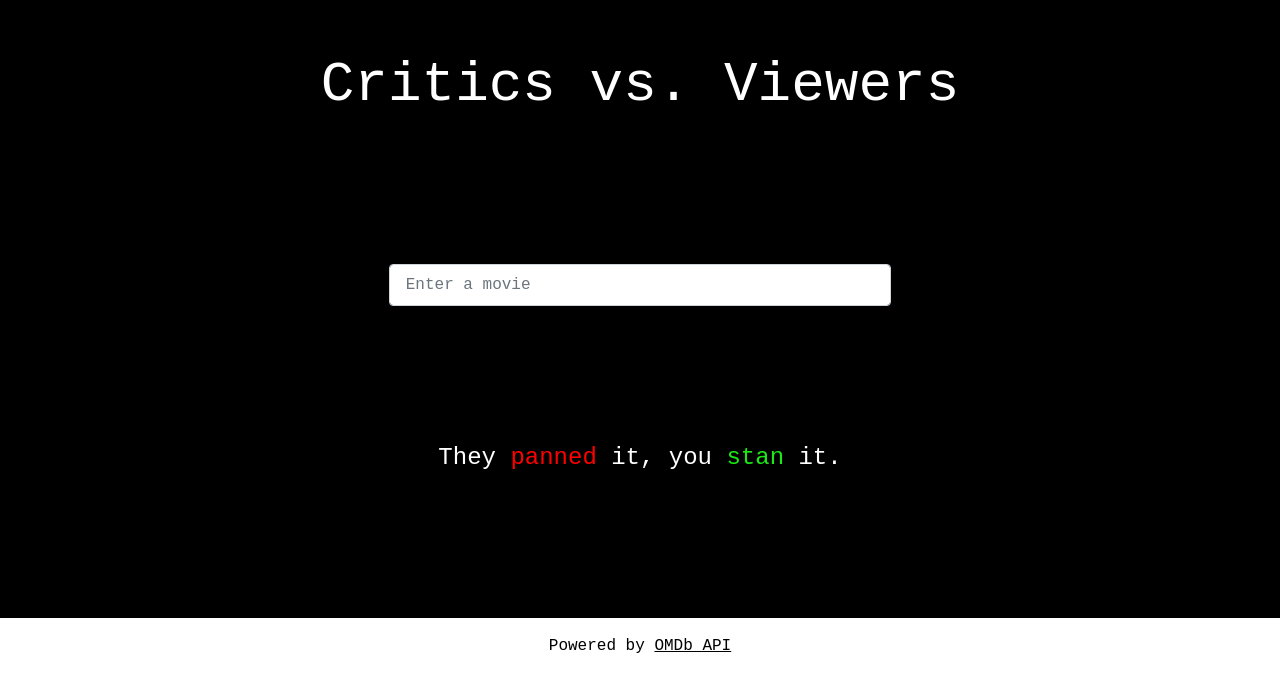
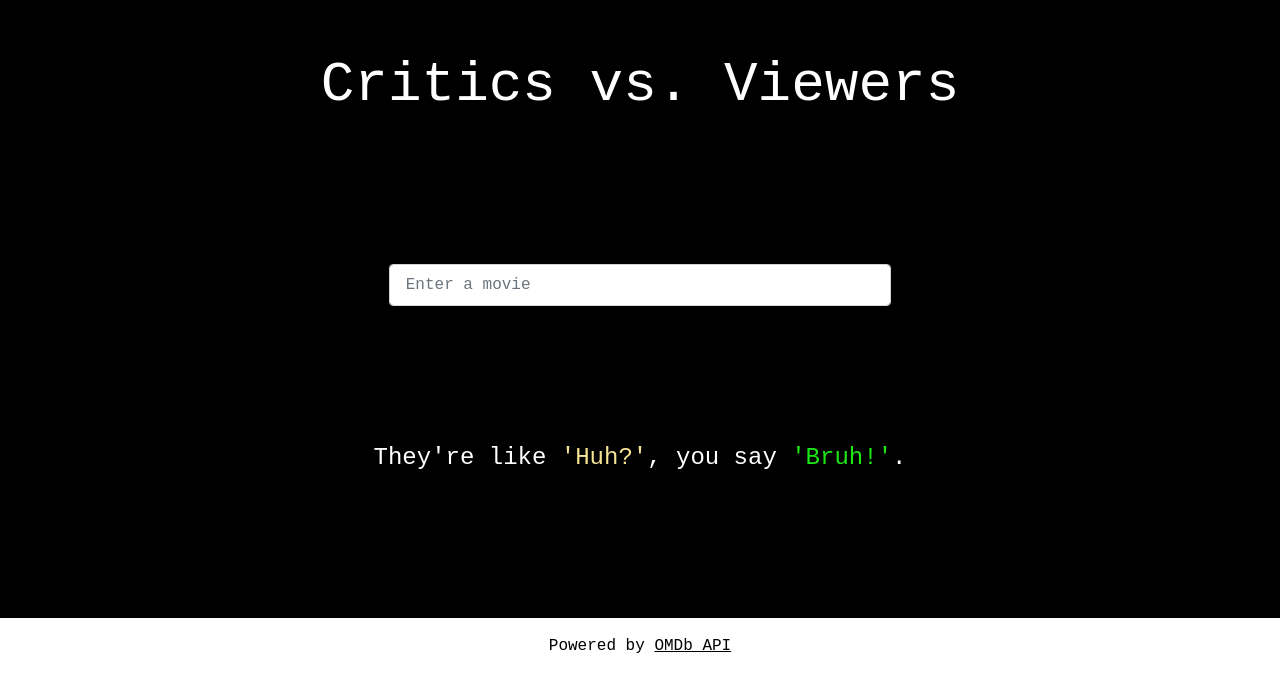
Before and after one commit to jackmulligan-ire/critics-versus-people, a React (Create React App) app: page / in a window 1280 px wide. Shown: the part 134-808 px from the top of the page. Built offline with nearby package versions, Linux system fonts and the light colour scheme.

Commit message:
Refactoed methods to shuffle the motto phrases

```diff
--- a/src/components/Motto/Motto.js
+++ b/src/components/Motto/Motto.js
@@ -5,39 +5,39 @@ class Motto extends React.Component {
     constructor(props) {
         super(props)
         this.getMottoPhrase = this.getMottoPhrase.bind(this);
+        this.getMottoPhrasesLength = this.getMottoPhrasesLength.bind(this);
     }
 
-    getMottoPhrase() {
-        const redColor = {
-            color: '#F00'
-        };
-        const greenColor = {
-            color: '#1CE815'
-        };
-        const beigeColor = {
-            color: "#F6E495"
-        };
-        const yellowColor = {
-            color: "#FFF01E"
-        };
-        const mottoPhrases = [
-            <h4 className="text-center">They <span style={redColor}>panned</span> it, you <span style={greenColor}> stan</span> it.</h4>,
-            <h4 className="text-center">They're like <span style={beigeColor}>'Huh?'</span>, you say <span style={greenColor}> 'Bruh!'</span>.</h4>,
-            <h4 className="text-center">They say it's <span style={greenColor}>a classic</span>, you think it's <span style={redColor}> tragic</span>.</h4>,
-            <h4 className="text-center">You think it <span style={greenColor}>rocked</span>, they say it <span style={redColor}> sucked</span>!</h4>,
-            <h4 className="text-center">They <span style={redColor}>hate</span> it, you <span style={greenColor}>love</span> it.</h4>,
-            <h4 className="text-center">You think it's <span style={yellowColor}>fine</span>, they think it's <span style={greenColor}> sublime</span>.</h4>,
-            <h4 className="text-center">They <span style={beigeColor}>ignored</span> it, you <span style={greenColor}>adored</span> it.</h4>,
-        ]
+    spanColors = {
+        "red" : {color: '#F00'},
+        "green": {color: '#1CE815'},
+        "beige": {color: "#F6E495"},
+        "yellow": {color: "#FFF01E"}
+    };
 
-        const randomNumber = Math.floor(Math.random() * (mottoPhrases.length - 1));
-        return mottoPhrases[randomNumber]
+    mottoPhrases = [
+        <h4 className="text-center">They <span style={this.spanColors.red}>panned</span> it, you <span style={this.spanColors.green}> stanned</span> it.</h4>,
+        <h4 className="text-center">They're like <span style={this.spanColors.beige}>'Huh?'</span>, you say <span style={this.spanColors.green}> 'Bruh!'</span>.</h4>,
+        <h4 className="text-center">They say it's <span style={this.spanColors.green}>a classic</span>, you think it's <span style={this.spanColors.red}> tragic</span>.</h4>,
+        <h4 className="text-center">You think it <span style={this.spanColors.green}>rocked</span>, they say it <span style={this.spanColors.red}> sucked</span>!</h4>,
+        <h4 className="text-center">They <span style={this.spanColors.red}>hate</span> it, you <span style={this.spanColors.green}>love</span> it.</h4>,
+        <h4 className="text-center">You think it's <span style={this.spanColors.yellow}>fine</span>, they think it's <span style={this.spanColors.green}> sublime</span>.</h4>,
+        <h4 className="text-center">They <span style={this.spanColors.beige}>ignored</span> it, you <span style={this.spanColors.green}>adored</span> it.</h4>,
+    ];
+
+    getMottoPhrase(seed) {
+        return this.mottoPhrases[seed]
+    }
+
+    getMottoPhrasesLength() {
+        return this.mottoPhrases.length;
     }
 
     render() {
+        const phraseSeed = Math.floor(Math.random() * this.getMottoPhrasesLength())
         return (
             <Row >
-                {this.getMottoPhrase()}
+                {this.getMottoPhrase(phraseSeed)}
             </Row>
         )
     }
```
